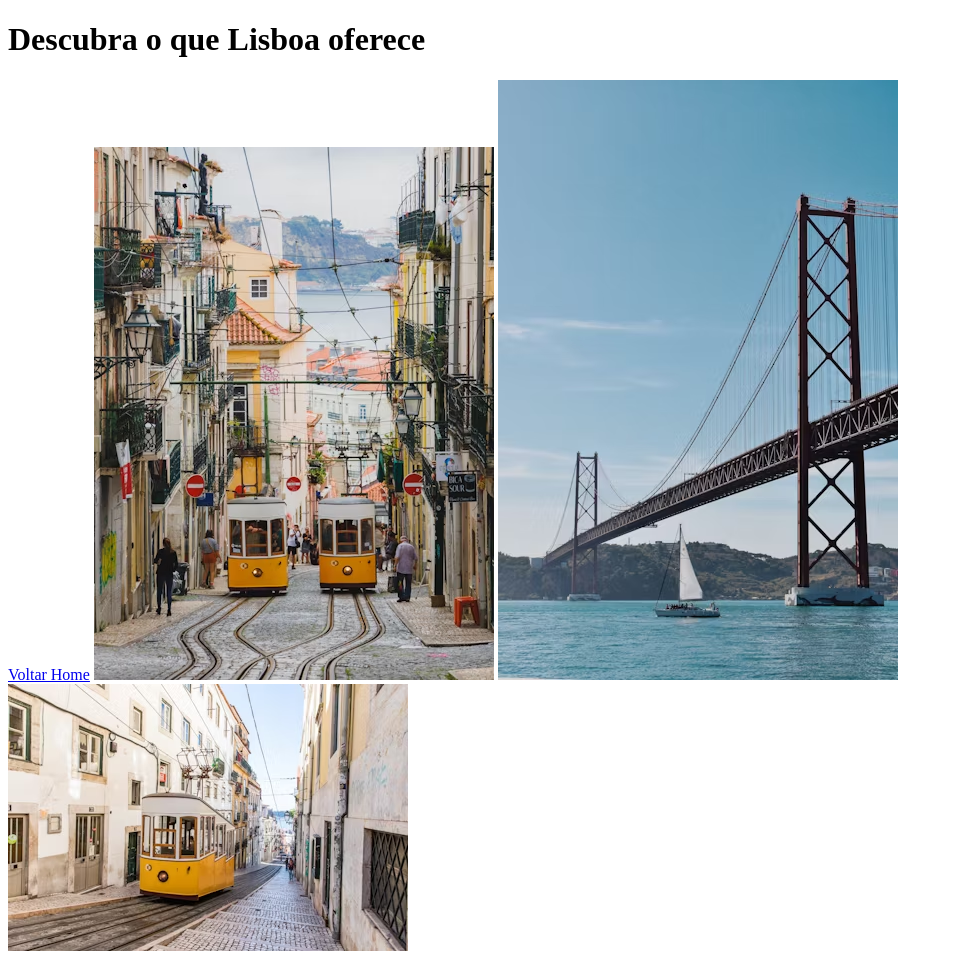
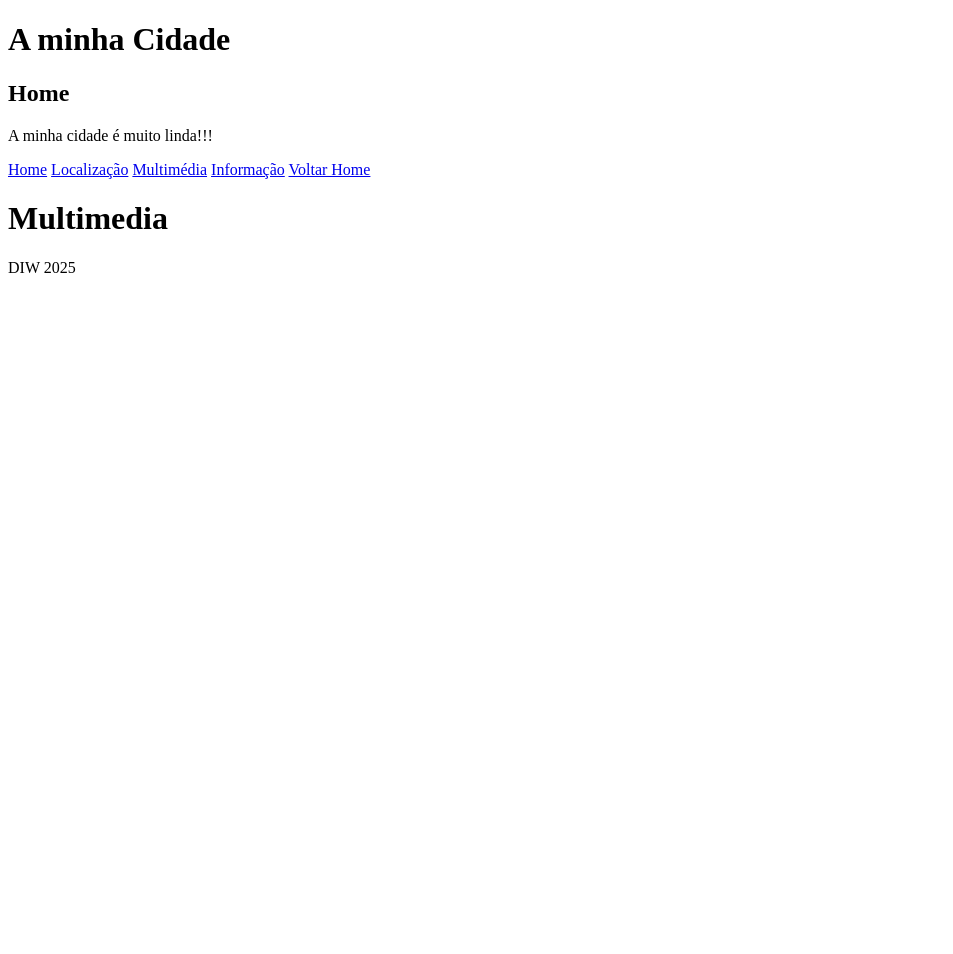
Before and after one commit to Nidhi-M21/Nidhi-M21.github.io, a plain HTML site: page cidade/multimedia.html in a window 1280 px wide. Shown: the whole page, without its empty margins (0-953 px from the left). After the commit the page ends 800 px from the top, so only its background shows below. Drawn offline with Linux system fonts and the light colour scheme.

Commit message:
aletrei os files basico

```diff
--- a/cidade/multimedia.html
+++ b/cidade/multimedia.html
@@ -8,21 +8,28 @@
 
 <body>
 
-    <header>
-        <h1>Descubra o que Lisboa oferece</h1>
-    </header>
+        <header>
+            <h1>A minha Cidade</h1>
+        </header>
 
-    <main>
+        <main>
+            <h2>Home</h2>
+            <p>A minha cidade é muito linda!!!</p>
 
-        <a href="../cidade/index.html">Voltar Home</a>
-
-        <img  src="imagens/image.png" alt="">
-        <img  src="imagens/image copy.png" alt="">
-       <img   src="imagens/image copy 2.png" alt="">
+            <nav>
+                <a href="index.html">Home</a>
+                <a href="local.html">Localização</a>
+                <a href="multimedia.html">Multimédia</a>
+                <a href="info.html">Informação</a>
+                 <a href="../cidade/index.html">Voltar Home</a>
 
 
-
-    </main>
+            </nav>
+            <h1>Multimedia</h1>
+        </main>
+        <footer>
+            <p>DIW 2025</p>
+        </footer
 
 </body>
 </html>
```
Also changed, not shown: cidade/info.html (+17 -9 lines), cidade/local.html (+17 -10 lines).
